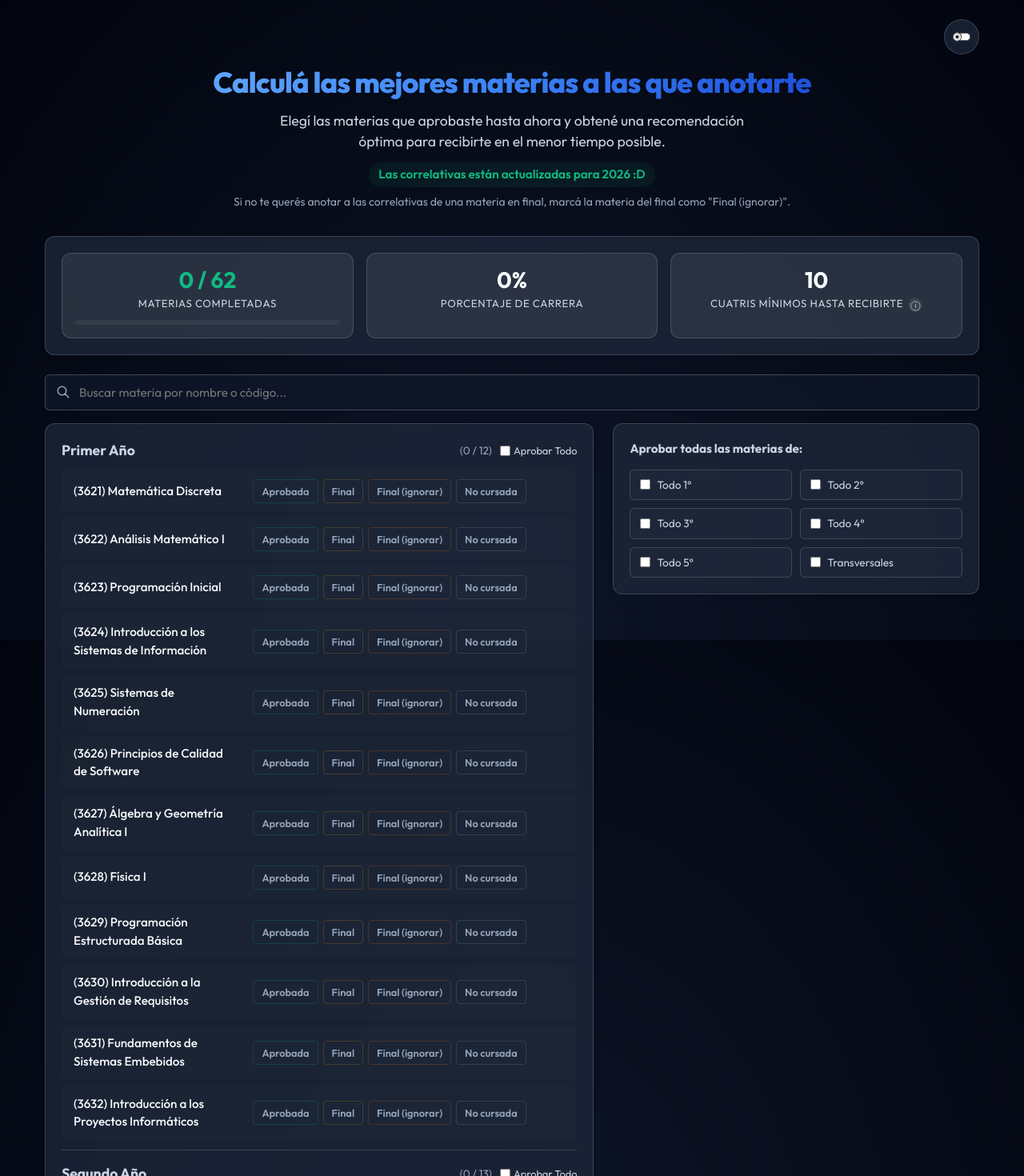
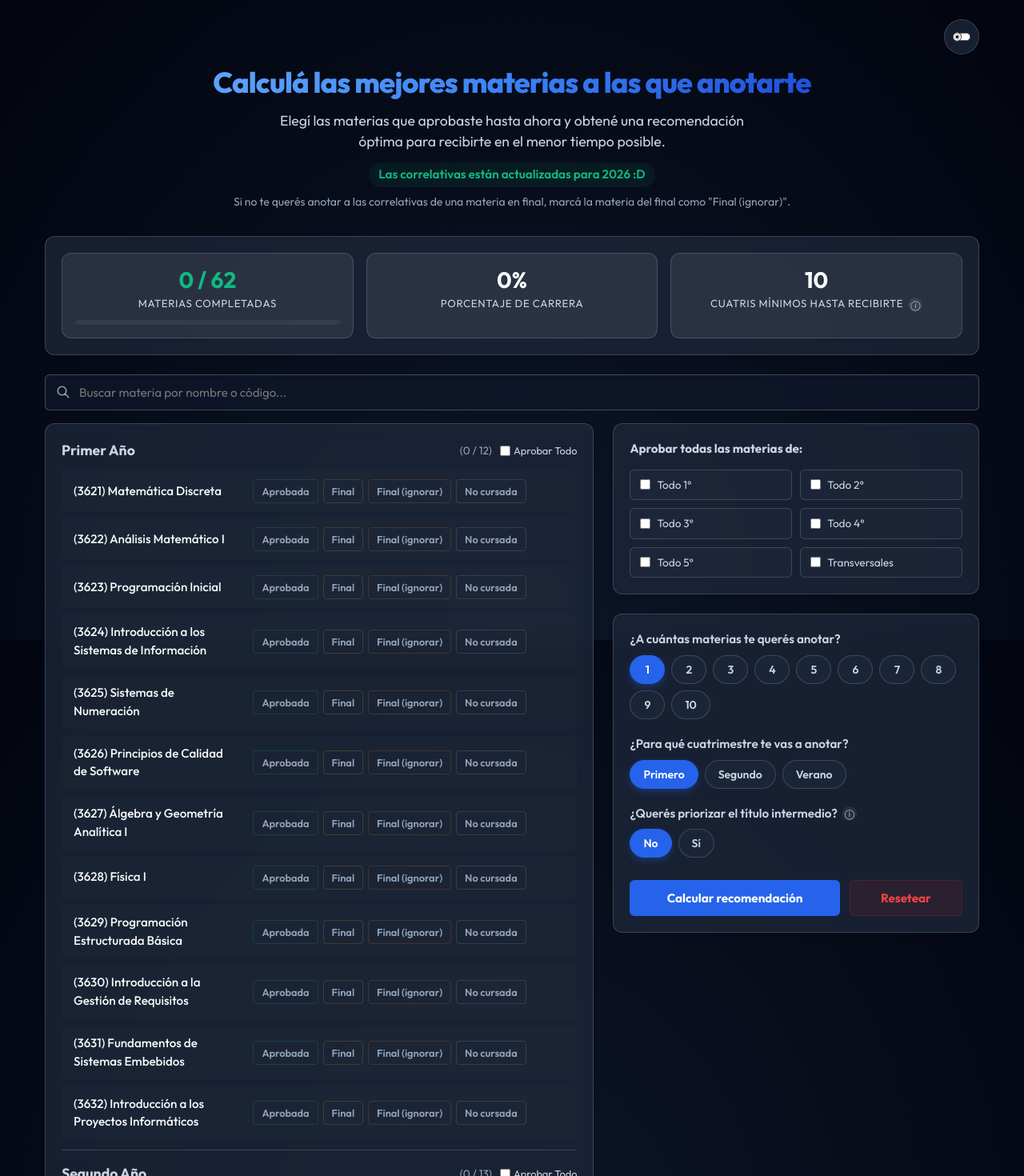
Before and after one commit to AgusKir/elegir-materias, a Next.js app: page /elegir-materias/ in a window 1280 px wide. Shown: the top 1470 px of the page at 80% size. Built offline with nearby package versions, Linux system fonts and the light colour scheme.

Commit message:
Arreglado bug estético

```diff
--- a/src/app/globals.css
+++ b/src/app/globals.css
@@ -270,6 +270,9 @@ body {
 }
 
 @media (min-width: 901px) {
+  .dashboard-grid {
+    grid-template-rows: min-content 1fr;
+  }
   .quick-select-card {
     grid-column: 2;
     grid-row: 1;
```
